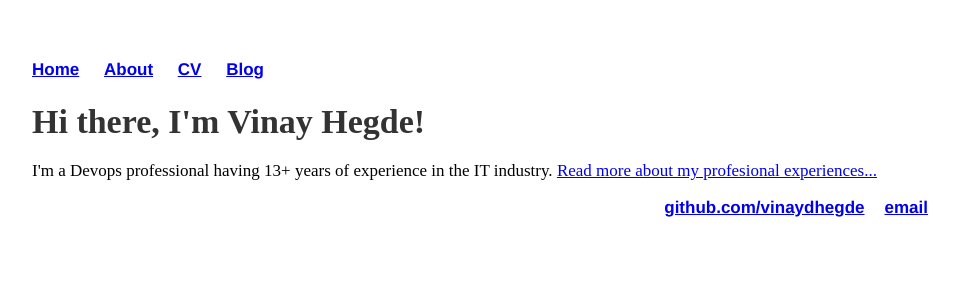
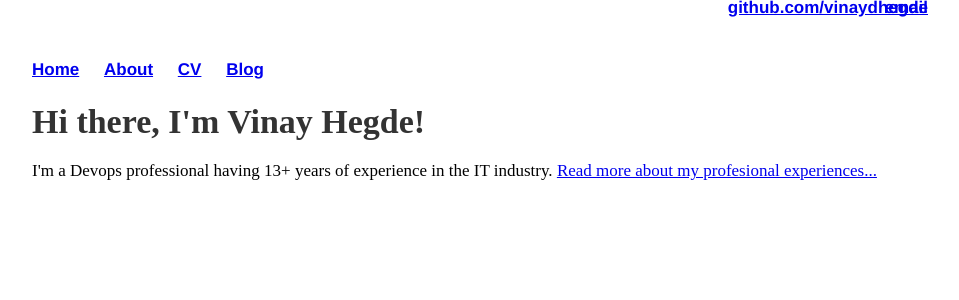
Before and after one commit to vinaydhegde/vinaydhegde.github.io, a Jekyll site: the page built from index.html, in a window 1280 px wide. Shown: the top 300 px of the page, without its empty margins (160-1119 px from the left). Built offline with Jekyll 4.4.1, drawn with Linux system fonts in a browser that asks for light colours.

Commit message:
Update main.css

```diff
--- a/css/main.css
+++ b/css/main.css
@@ -94,6 +94,10 @@ footer ul li {
 display: inline;
 float: right;
 margin-left: 20px;
+    clear: both;
+    position: relative;
+    height: 200px;
+    margin-top: -200px;
 
 }
 
```
